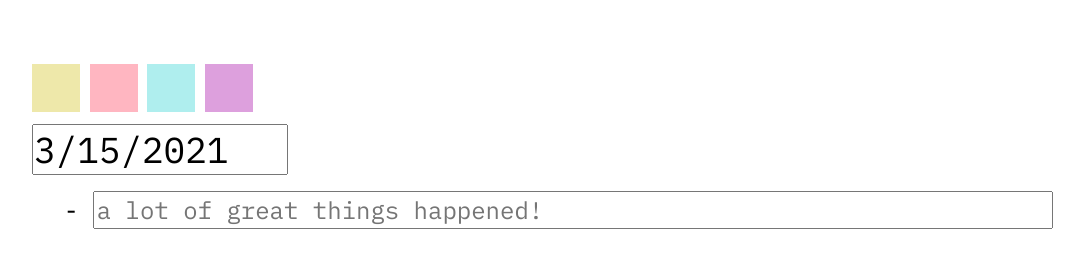
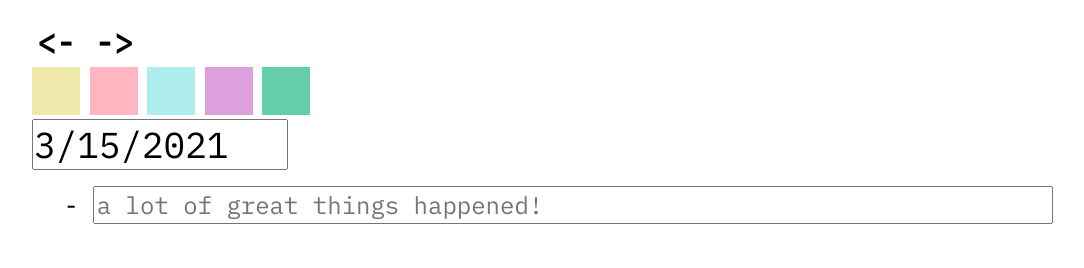
Before and after one commit to INeedAUniqueUsername/today.html, a plain HTML site: page index.html in a window 1280 px wide. Both pictures are taken after a click on the element "Today...". Shown: the whole page, without its empty margins (32-1116 px from the left). Drawn offline with Linux system fonts and the light colour scheme.

Commit message:
progress

```diff
--- a/index.html
+++ b/index.html
@@ -11,12 +11,12 @@
             }
 
             #title, #dateInput {
-                margin-top: 8px;
                 font-size: 36px;
                 padding: 0px 0px 0px 0px;
                 width: 256px;
             }
             #title {
+                margin-top: 0px;
                 margin-bottom: 20px;
             }
                 #title:hover {
@@ -24,9 +24,8 @@
                 }
 
             #dateInput {
+                margin-top: 0px;
                 margin-bottom: 16px;
-            }
-            #dateInput {
             }
 
             #input {
@@ -51,17 +50,33 @@
                 }
 
 
+            #prevArrow, #nextArrow {
+                margin-bottom: 4px;
+                font-size: 32px;
+                width: 48px;
+            }
+
+            #prevArrow, #nextArrow, #colorbar {
+                user-select: none;
+                -webkit-user-select: none; /* Chrome all / Safari all */
+                -moz-user-select: none; /* Firefox all */
+                -ms-user-select: none; /* IE 10+ */
+            }
+            #prevArrow:hover, #nextArrow:hover {
+                background-color: lightgray;
+            }
+
             .entry:hover .entryButton {
                 visibility: visible;
             }
             .entryButton {
                 float:right;
             }
-            .colorbar {
+            #colorbar {
                 margin: 0px 0px 0px 0px;
                 padding: 0px 0px 0px 0px;
             }
-                .colorbar div {
+                #colorbar div {
                     width: 48px;
                     height: 48px;
                     clear: both;
@@ -74,16 +89,22 @@
             }
         </style>
     </head>
-    <body onunload="saveHistory()" style="margin: 64px 64px 64px 64px;">
+    <body onunload="saveHistory()" style="margin: 0px 64px 64px 64px;">
         <div>
 
 
 
-            <div class="colorbar">
+            <div style="width:106px;">
+                <h1 id="prevArrow" style="float:left; text-align:center;">&lt;-</h1>
+                <h1 id="nextArrow" style="float:right; text-align:center;">-&gt;</h1>
+            </div>
+            <div style="clear:both;"></div>
+            <div id="colorbar">
                 <div onclick="setColor(this)" style="background-color:palegoldenrod;"></div>
                 <div onclick="setColor(this)" style="background-color:lightpink;"></div>
                 <div onclick="setColor(this)" style="background-color:paleturquoise;"></div>
                 <div onclick="setColor(this)" style="background-color:plum;"></div>
+                <div onclick="setColor(this)" style="background-color:mediumaquamarine;"></div>
             </div>
             <div id="sectionToday">
                 <h1 id="title" onclick="enterDate()">Today...</h1>
@@ -111,10 +132,18 @@
                 let KEY_HISTORY = 'INeedAUniqueUsername/today/history';
                 let KEY_COLOR = 'INeedAUniqueUsername/today/color';
 
+                let DAY = 24 * 60 * 60 * 1000;
                 let dateColor = {};
 
+                let prevArrow = document.getElementById('prevArrow');
+                let nextArrow = document.getElementById('nextArrow');
+
                 function setColor(e) {
+                    if (dateColor[getStr(currentDate)] == e.style['background-color']) {
+                        dateColor[getStr(currentDate)] = 'white';
+                    } else {
                         dateColor[getStr(currentDate)] = e.style['background-color'];
+                    }
                     saveData();
                     updateDescToday();
                 }
@@ -134,6 +163,7 @@
                 dateInput.onkeypress = checkDateInput;
                 dateInput.oninput = () => {
                     trySetDate();
+                    updateArrows();
                     updateDescPast();
                     updateDescToday();
                 }
@@ -167,14 +197,16 @@
                     dateInput.hidden = 'hidden';
 
 
+                    updateArrows();
+                    updateDescToday();
                     updateDescPast();
-                    updateDescToday();
                 }
+
 
 
                 let history = {};
 
-                var currentDate = new Date();
+                let currentDate = new Date();
 
                 console.log('date: ' + getStr(currentDate));
 
@@ -193,6 +225,7 @@
                     //console.log('history loaded: ' + h);
                     //console.log('history loaded: ' + JSON.stringify(history));
 
+                    updateArrows();
                     updateDescToday();
                     updateDescPast();
                     saveData();
@@ -223,6 +256,7 @@
                         */
 
                         saveData();
+                        updateArrows();
                         updateDescToday();
                         updateDescPast();
                     }
@@ -246,7 +280,36 @@
                         delete history[dateStr];
                     }
                     updateDescToday();
+
+                    saveData();
                 }
+                function setArrowDate(d) {
+                    currentDate = d;
+                    console.log('next date: ' + d);
+
+                    showTitle();
+                    updateArrows();
+                    updateDescToday();
+                    updateDescPast();
+                }
+
+                function updateArrows() {
+                    console.log('arrow date: ' + currentDate);
+                    prevArrow.onclick = () => setArrowDate(
+                        new Date(currentDate.getUTCFullYear(), currentDate.getUTCMonth(), currentDate.getUTCDate() - 1)
+                    );
+                    nextArrow.onclick = () => setArrowDate(
+                        new Date(currentDate.getUTCFullYear(), currentDate.getUTCMonth(), currentDate.getUTCDate() + 1)
+                    );
+
+                    prevArrow.style['background-color'] = dateColor[getStr(
+                        new Date(currentDate.getUTCFullYear(), currentDate.getUTCMonth(), currentDate.getUTCDate() - 1)
+                    )] || 'white';
+                    nextArrow.style['background-color'] = dateColor[getStr(
+                        new Date(currentDate.getUTCFullYear(), currentDate.getUTCMonth(), currentDate.getUTCDate() + 1)
+                    )] || 'white';
+                }
+
                 function updateDescToday() {
                     let descToday = document.getElementById('descToday');
 
@@ -268,7 +331,7 @@
                 }
 
                 function setDate(dateStr) {
-                    console.log(dateStr);
+                    //console.log(dateStr);
                     currentDate = new Date(dateStr);
                     showTitle();
                 }
@@ -303,7 +366,7 @@
                                 deltaYear = -deltaYear;
                                 s = `<h1 class="entryTitle" onclick="setDate('${pastStr}')"> ${pastStr} (${deltaYear} ${deltaYear === 1 ? 'year' : 'years'} later)...</h1>`;
                             }
-                            console.log('pastSTR: ' + pastStr);
+                            //console.log('pastSTR: ' + pastStr);
                             s += history[past]
                                 .map((line, index) => `
                                                                                     <p class="entry">
@@ -313,23 +376,25 @@
 
                             str += `<div style="background-color:${dateColor[pastStr] || 'white'}">${s}</div>`;
                         } else {
-                            console.log('pastd: ' + pastDate);
-                            console.log('currentd: ' + currentDate);
-                            console.log(getStr(pastDate) + ' != ' + getStr(currentDate));
+                            //console.log('pastd: ' + pastDate);
+                            //console.log('currentd: ' + currentDate);
+                            //console.log(getStr(pastDate) + ' != ' + getStr(currentDate));
                         }
 
                     }
-                    console.log('RESULT: ' + str);
+                    //console.log('RESULT: ' + str);
                     descPast.innerHTML = str;
                 }
 
                 function deletePast(dateStr, index) {
-                    console.log('dateStr: ' + dateStr);
+                    //console.log('dateStr: ' + dateStr);
                     history[dateStr].splice(index, 1);
                     if (history[dateStr].length == 0) {
                         delete history[dateStr];
                     }
                     updateDescPast();
+
+                    saveData();
                 }
 
 
```
Lines whose indentation alone changed are shown as unchanged.
